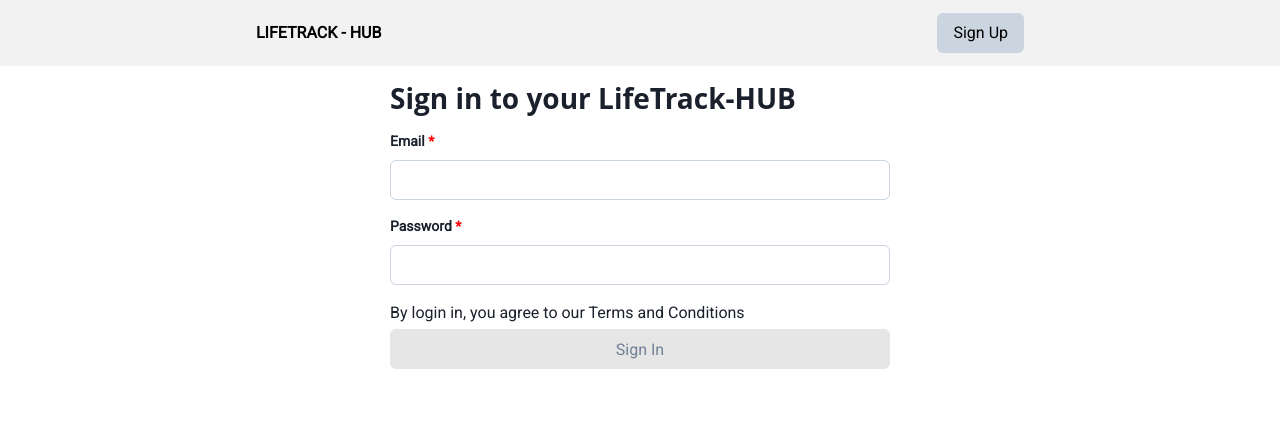
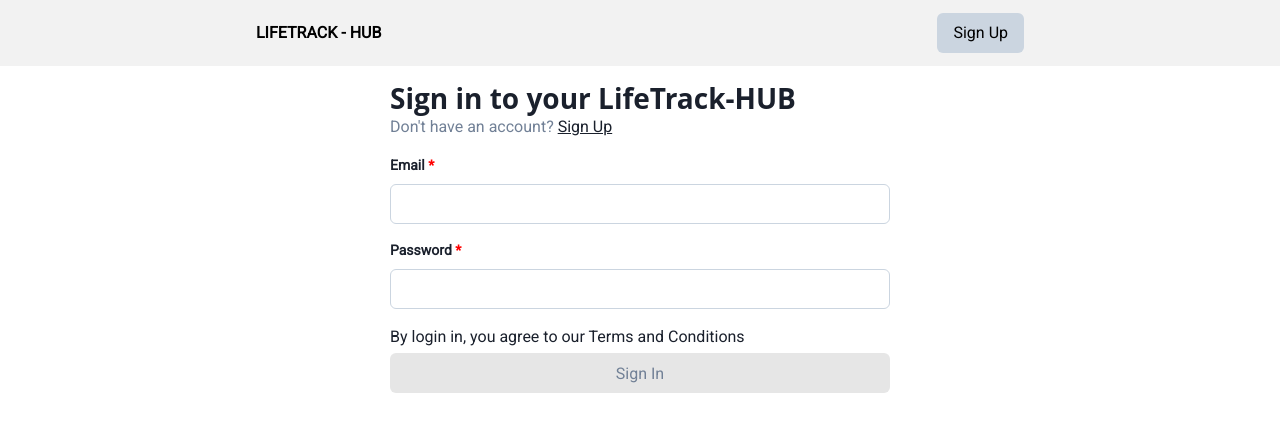
Before and after one commit to NYN31/life-track-hub, a React (Vite) app in the folder lifetrackhub-fe/: page /login in a window 1280 px wide. Shown: the top 432 px of the page. Built offline with nearby package versions, Linux system fonts and the light colour scheme.

Commit message:
auth: rename AuthContainer to LoginContainer

```diff
--- a/lifetrackhub-fe/src/components/auth/Login.tsx
+++ b/lifetrackhub-fe/src/components/auth/Login.tsx
@@ -37,9 +37,16 @@ const Login = () => {
         <Heading as="h3" size={['sm', 'md', 'lg']}>
           {LOGIN_PAGE_HEADING}
         </Heading>
+        <Flex>
+          <Text color="gray.500">Don't have an account?</Text> &nbsp;
+          <Text as="u" color="link">
+            Sign Up
+          </Text>
+        </Flex>
 
         <FormControl isInvalid={!!errors.email}>
           <CustomFormInput
+            isRequired={true}
             label="Email"
             type="email"
             placeholder="Email"
@@ -65,6 +72,7 @@ const Login = () => {
 
         <FormControl isInvalid={!!errors.password}>
           <CustomFormInput
+            isRequired={true}
             label="Password"
             type="password"
             placeholder="Password"
```
Also changed, not shown: lifetrackhub-fe/src/pages/auth/LoginContainer.tsx (added, +12 -0 lines).
